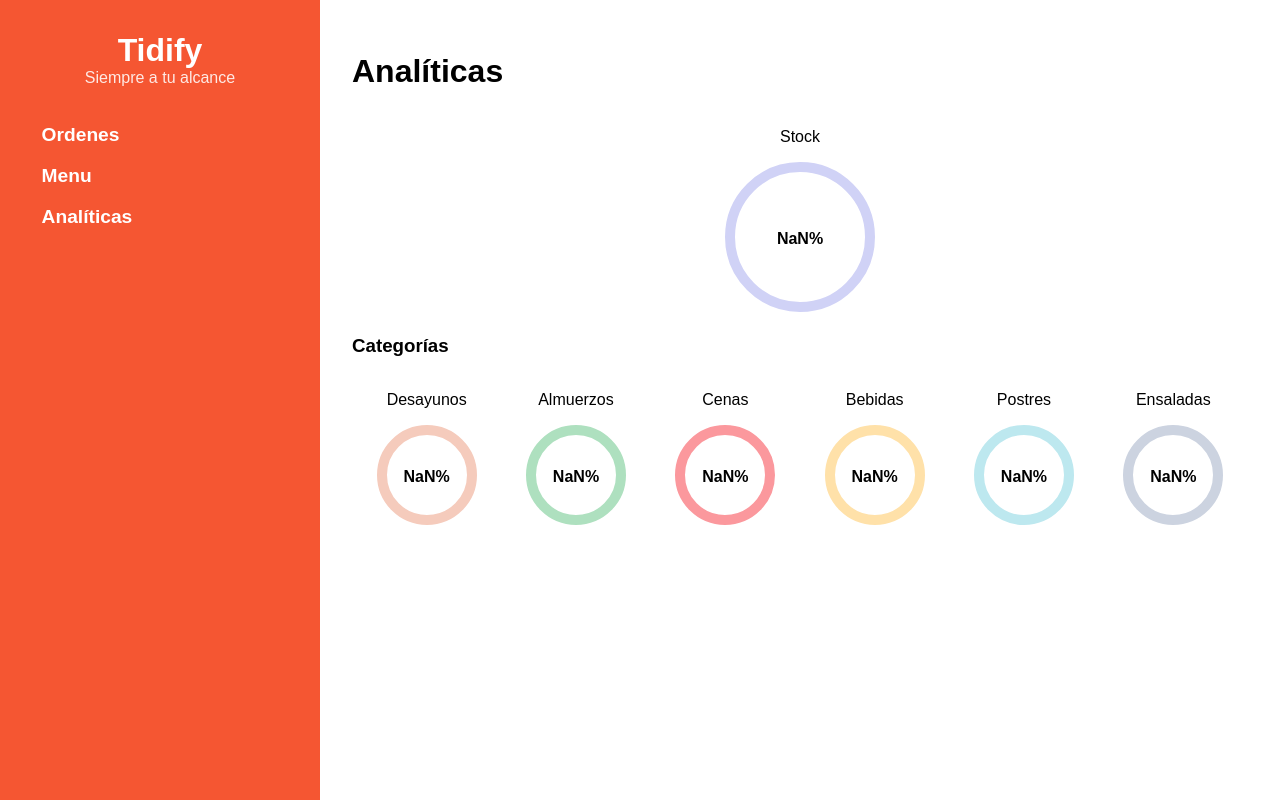
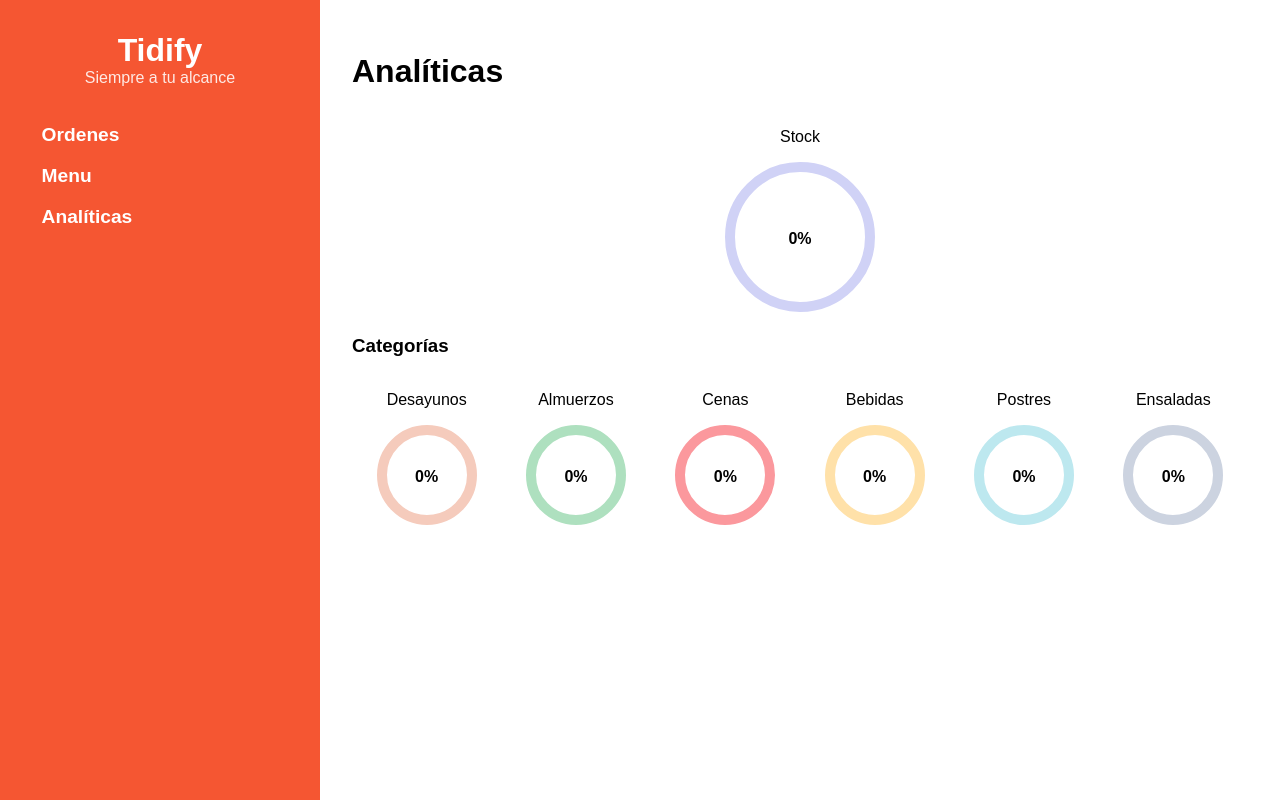
Before and after one commit to tzivigelstein/Tidify-Host, a React (Create React App) app: page /analytics in a window 1280 px wide. Built offline with nearby package versions, Linux system fonts and the light colour scheme; no server answers; the database is empty.

Commit message:
Solved issue in analytics page about the progress circle

```diff
--- a/src/components/PieChart/PieChart.js
+++ b/src/components/PieChart/PieChart.js
@@ -2,11 +2,12 @@ import { useEffect, useState } from 'react'
 import styles from './piechart.module.css'
 
 const PieChart = ({ size, foregroundColor, backgroundColor, title, percent, relativePercent }) => {
-  const [sizes, setSizes] = useState({ width: 150, height: 150 })
+  const defaultSizes = { width: 150, height: 150, mult: 440 }
+  const [sizes, setSizes] = useState(defaultSizes)
   useEffect(() => {
-    size === 'small' && setSizes({ width: 100, height: 100 })
-    size === 'medium' && setSizes({ width: 150, height: 150 })
-    size === 'large' && setSizes({ width: 220, height: 220 })
+    size === 'small' && setSizes({ width: 100, height: 100, mult: 293.93 })
+    size === 'medium' && setSizes({ width: 150, height: 150, mult: 440 })
+    size === 'large' && setSizes({ width: 220, height: 220, mult: 645.33 })
   }, [])
   return (
     <div className={styles.pieChartContainer}>
@@ -20,7 +21,7 @@ const PieChart = ({ size, foregroundColor, backgroundColor, title, percent, rela
             r={(sizes.width - 10) / 2}
           ></circle>
           <circle
-            style={{ stroke: foregroundColor, strokeDashoffset: relativePercent }}
+            style={{ stroke: foregroundColor, strokeDashoffset: relativePercent, strokeDasharray: sizes.mult }}
             cx={(sizes.width - 10) / 2}
             cy={(sizes.width - 10) / 2}
             r={(sizes.width - 10) / 2}
--- a/src/components/pages/Analytics/Analytics.js
+++ b/src/components/pages/Analytics/Analytics.js
@@ -15,7 +15,6 @@ const CATEGORIES = [
 const Analytics = () => {
   const { firebase } = useContext(FirebaseContext)
   const [products, setProducts] = useState(null)
-  const [categoryPercent, setCategoryPercent] = useState(0)
   const stock = products && products.filter(product => product.stock).length
   const stockPercent = products ? getPercent(stock, products.length) : 0
   const relativeStockPercent = getRelativePercent(stockPercent)
@@ -32,18 +31,23 @@ const Analytics = () => {
       return acc
     }, {})
 
-  const totalCategoryAmount = categoryAmounts && Object.values(categoryAmounts).reduce((acc, el) => acc + el, 0)
+  const totalCategoryAmount = products && products.length
 
   function getCategoryPercent(category) {
-    return getPercent(categoryAmounts && categoryAmounts[category], totalCategoryAmount)
+    return parseFloat(getPercent(categoryAmounts && categoryAmounts[category], totalCategoryAmount))
   }
 
   function getPercent(a, b) {
-    return ((a * 100) / b).toFixed(1)
+    return parseFloat(((a * 100) / b).toFixed(1)) || 0
   }
 
-  function getRelativePercent(percent) {
-    return (440 - (440 * percent) / 100).toFixed(2)
+  function getRelativePercent(percent, size) {
+    let mult = 440
+    if (size === 'small') {
+      mult = 293.93
+    }
+
+    return parseFloat((mult - (mult * percent) / 100).toFixed(2)) || 0
   }
 
   useEffect(() => {
@@ -73,17 +77,21 @@ const Analytics = () => {
       <div className={styles.categorySection}>
         <h3>Categorías</h3>
         <div className={styles.categoriesChartList}>
-          {CATEGORIES.map(({ id, foregroundColor, backgroundColor, category }) => (
+          {CATEGORIES.map(({ id, foregroundColor, backgroundColor, category }) => {
+            const percent = getCategoryPercent(category)
+            const relativePercent = getRelativePercent(getCategoryPercent(category), 'small')
+            return (
               <PieChart
                 key={id}
                 size="small"
                 foregroundColor={foregroundColor}
                 backgroundColor={backgroundColor}
                 title={category}
-              percent={getCategoryPercent(category)}
-              relativePercent={getRelativePercent(getCategoryPercent(category))}
+                percent={percent}
+                relativePercent={relativePercent}
               />
-          ))}
+            )
+          })}
         </div>
       </div>
     </div>
```
Lines whose indentation alone changed are shown as unchanged.
